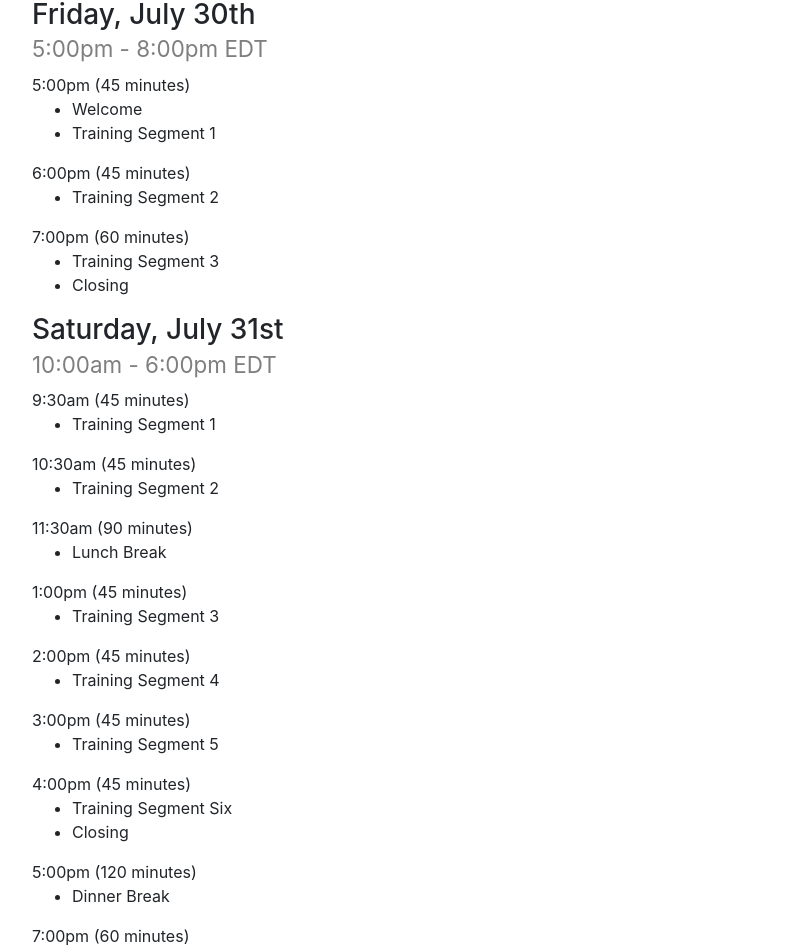
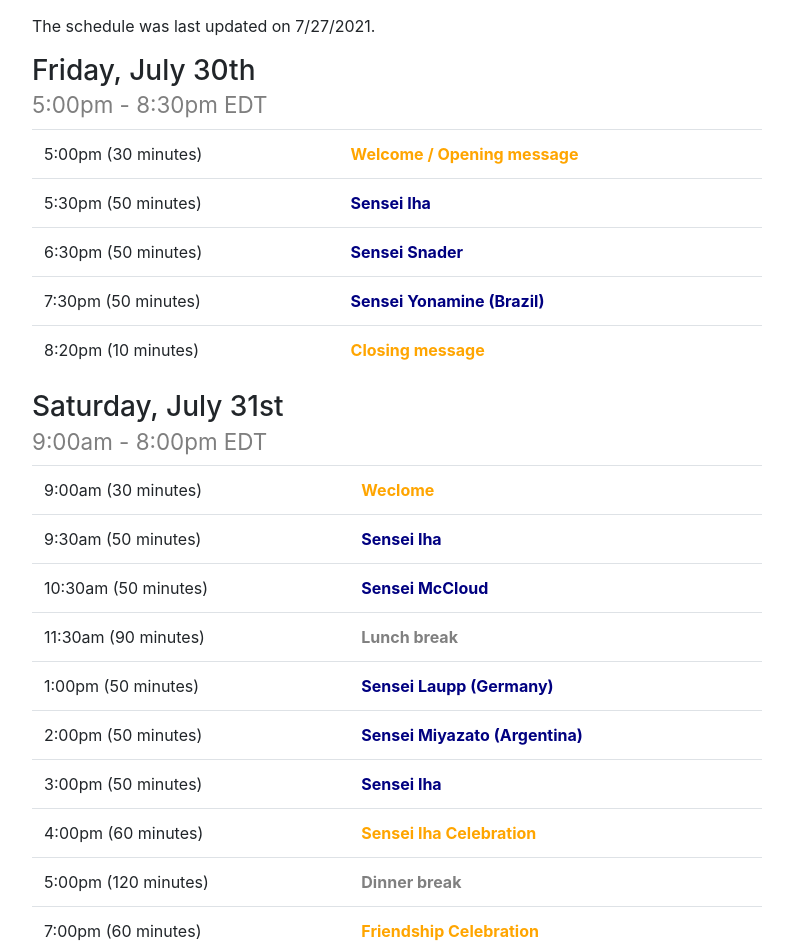
Before and after one commit to hendryau/ihadojo.com, an Angular app: page /nts in a window 1280 px wide. Shown: the part 2231-3182 px from the top of the page, without its empty margins (243-1036 px from the left). Built offline with nearby package versions, Linux system fonts and the light colour scheme.

Commit message:
nts updates

```diff
--- a/src/app/event/events.ts
+++ b/src/app/event/events.ts
@@ -223,8 +223,8 @@ export const EVENTS: IhaEvent[] = [
     endDate: "2021-07-31T19:00:00",
     content: `
       <p>
-        <b>Friday, July 30</b> (5 pm - 7 pm, EDT)<br/>
-        <b>Saturday, July 31</b> (9:30 am - 7 pm, EDT)
+        <b>Friday, July 30</b> (5:00pm - 8:30pm, EDT)<br/>
+        <b>Saturday, July 31</b> (9:30am - 8:00pm, EDT)
       </p>
       <p>More information <a href="/nts">here.</a></p>
     `
--- a/src/app/pages/association/dojos.ts
+++ b/src/app/pages/association/dojos.ts
@@ -40,7 +40,6 @@ export const DOJOS: IhaDojo[] = [
     name: "Original Okinawa Karate Shidokan Detroit",
     address: "4980 Pond Circle West, West Bloomfield, MI 48323 USA",
     phone: "(248) 225-7172",
-    url: "mendersdojo.com",
     http: "https://",
     email: "robertmenders@sbcglobal.net",
     location: {
@@ -74,8 +73,6 @@ export const DOJOS: IhaDojo[] = [
     ],
     name: "Shidokan Rockland",
     phone: "(201) 341-9682",
-    http: "https://",
-    url: "jccrockland.org/fitness_class/shidokan-karate",
     email: "shidokanrockland@gmail.com",
   },
   {
@@ -84,7 +81,7 @@ export const DOJOS: IhaDojo[] = [
     name: "Virginia Okinawan Karate Dojo",
     address: "6416 Grovedale Dr., #302-B Alexandria, VA 22310",
     http: "https://",
-    url: "virginiadojo.com",
+    url: "alexandriakaratedojo.com",
     email: "robertoshidokan@gmail.com",
     location: {
       lat: 38.7773926,
@@ -212,7 +209,6 @@ export const DOJOS: IhaDojo[] = [
     address: "1195 Rochester Road, Suite K, Troy, MI 48098 USA",
     phone: "(248) 852-8810",
     http: "https://",
-    url: "clawsonkarate.com",
     email: "okidorh@wowway.com",
     location: {
       lat: 42.533077,
@@ -331,8 +327,8 @@ export const DOJOS: IhaDojo[] = [
   },
 
   {
-    type: "fukushibu",
-    instructors: [{"name": "Ray Purugganan", "rank": "4th Dan"}],
+    type: "shibu",
+    instructors: [{"name": "Ray Purugganan", "rank": "5th Dan"}],
     name: "Kenai Shidokan",
     phone: "(907) 252-7640",
     http: "https://",
@@ -377,14 +373,6 @@ export const DOJOS: IhaDojo[] = [
 
   {
     type: "fukushibu",
-    instructors: [{"name": "Judith M. Knupp", "rank": "2nd Dan"}],
-    name: "Atlanta Family Karate, LLC",
-    address: "1756 Yellow Creek Rd, Ball Ground, GA 30107"
-    // TODO location
-  },
-
-  {
-    type: "fukushibu",
     instructors: [{"name": "Yishay Haspel", "rank": "2nd Dan"}],
     name: "Shidokan Tel Aviv",
     address: "Hagefen 8 Ramat Gan, 52546, Israel",
--- a/src/app/pages/nts/nts-page.component.ts
+++ b/src/app/pages/nts/nts-page.component.ts
@@ -2,6 +2,11 @@ import {ChangeDetectionStrategy, Component} from "@angular/core";
 
 @Component({
   changeDetection: ChangeDetectionStrategy.OnPush,
+  styles: [`
+    .gra { color: grey; font-weight: bold }
+    .blu { color: navy; font-weight: bold }
+    .ora { color: orange; font-weight: bold }
+  `],
   template: `
     <iha-section [hType]="'h1'" [title]="'National Training Seminar'">
       <img src="assets/events/2021/wide.jpg" class="w-100 mb-3">
@@ -30,64 +35,87 @@ import {ChangeDetectionStrategy, Component} from "@angular/core";
         <p><b>Canadian Orders:</b> Contact Sensei Fortunato Restagno (<a href="mailto:fortun@rogers.com">fortun@rogers.com</a>) from the Grand River Karate dojo to find out about purchasing shirts with reduced shipping and no customs fees for Canada.</p>
         </iha-section>
         <iha-section [title]="'Keynote Instructors'" [hType]="'h2'">
-          <p>Keynote sessions will feature Seikichi Iha, Hanshi, 10th Dan, Beikoku Shidokan Karatedo and other esteemed Shidokan karate teachers. Breakout training sessions will be provided by Senior Instructors from Beikoku Shidokan Association dojos.</p>
+        <div><b>Seikichi Iha, 10th Dan</b>, Beikoku Shidokan Karatedo</div>
+        <div><b>Masatoshi Miyazato, 10th Dan</b>, Karatedo Miyazato Okinawa Shorinryu Shidokan Argentina</div>
+        <div><b>Joachim Laupp, 9th Dan</b>, Okinawa Shorinryu Shidokan Karatedo Germany</div>
+        <div><b>Marcelo Yonamine, 7th Dan</b>, Shidokan Brasil</div>
+        <div><b>Mark McCloud, 8th Dan</b>, Beikoku Shidokan Karatedo</div>
+        <div><b>Paul Snader, 8th Dan</b>, Beikoku Shidokan Karatedo</div>
+        <br/>
         </iha-section>
         <iha-section [title]="'Schedule'" [hType]="'h2'">
-          <p>The schedule was last updated on 5/21/2021. More details will be added as the date of the event approaches.</p>
-          <iha-section [title]="'Friday, July 30th'" [subTitle]="'5:00pm - 8:00pm EDT'" [hType]="'h3'">
-            5:00pm (45 minutes)
-            <ul>
-              <li>Welcome</li>
-              <li>Training Segment 1</li>
-            </ul>
-            6:00pm (45 minutes)
-            <ul>
-              <li>Training Segment 2</li>
-            </ul>
-            7:00pm (60 minutes)
-            <ul>
-              <li>Training Segment 3</li>
-              <li>Closing</li>
-            </ul>
+          <p>The schedule was last updated on 7/27/2021.</p>
+          <iha-section [title]="'Friday, July 30th'" [subTitle]="'5:00pm - 8:30pm EDT'" [hType]="'h3'">
+            <table class="table">
+              <tbody>
+                <tr>
+                  <td>5:00pm (30 minutes)</td>
+                  <td class="ora">Welcome / Opening message</td>
+                </tr>
+                <tr>
+                  <td>5:30pm (50 minutes)</td>
+                  <td class="blu">Sensei Iha</td>
+                </tr>
+                <tr>
+                  <td>6:30pm (50 minutes)</td>
+                  <td class="blu">Sensei Snader</td>
+                </tr>
+                <tr>
+                  <td>7:30pm (50 minutes)</td>
+                  <td class="blu">Sensei Yonamine (Brazil)</td>
+                </tr>
+                <tr>
+                  <td>8:20pm (10 minutes)</td>
+                  <td class="ora">Closing message</td>
+                </tr>
+              </tbody>
+            </table>
           </iha-section>
-          <iha-section [title]="'Saturday, July 31st'" [subTitle]="'10:00am - 6:00pm EDT'" [hType]="'h3'">
-            9:30am (45 minutes)
-            <ul>
-              <li>Training Segment 1</li>
-            </ul>
-            10:30am (45 minutes)
-            <ul>
-              <li>Training Segment 2</li>
-            </ul>
-            11:30am (90 minutes)
-            <ul>
-              <li>Lunch Break</li>
-            </ul>
-            1:00pm (45 minutes)
-            <ul>
-              <li>Training Segment 3</li>
-            </ul>
-            2:00pm (45 minutes)
-            <ul>
-              <li>Training Segment 4</li>
-            </ul>
-            3:00pm (45 minutes)
-            <ul>
-              <li>Training Segment 5</li>
-            </ul>
-            4:00pm (45 minutes)
-            <ul>
-              <li>Training Segment Six</li>
-              <li>Closing</li>
-            </ul>
-            5:00pm (120 minutes)
-            <ul>
-              <li>Dinner Break</li>
-            </ul>
-            7:00pm (60 minutes)
-            <ul>
-              <li>Freindship Celebration! (Social time with breakout rooms</li>
-            </ul>
+          <iha-section [title]="'Saturday, July 31st'" [subTitle]="'9:00am - 8:00pm EDT'" [hType]="'h3'">
+          <table class="table">
+              <tbody>
+                <tr>
+                  <td>9:00am (30 minutes)</td>
+                  <td class="ora">Weclome</td>
+                </tr>
+                <tr>
+                  <td>9:30am (50 minutes)</td>
+                  <td class="blu">Sensei Iha</td>
+                </tr>
+                <tr>
+                  <td>10:30am (50 minutes)</td>
+                  <td class="blu">Sensei McCloud</td>
+                </tr>
+                <tr>
+                  <td>11:30am (90 minutes)</td>
+                  <td class="gra">Lunch break</td>
+                </tr>
+                <tr>
+                  <td>1:00pm (50 minutes)</td>
+                  <td class="blu">Sensei Laupp (Germany)</td>
+                </tr>
+                <tr>
+                  <td>2:00pm (50 minutes)</td>
+                  <td class="blu">Sensei Miyazato (Argentina)</td>
+                </tr>
+                <tr>
+                  <td>3:00pm (50 minutes)</td>
+                  <td class="blu">Sensei Iha</td>
+                </tr>
+                <tr>
+                  <td>4:00pm (60 minutes)</td>
+                  <td class="ora">Sensei Iha Celebration</td>
+                </tr>
+                <tr>
+                  <td>5:00pm (120 minutes)</td>
+                  <td class="gra">Dinner break</td>
+                </tr>
+                <tr>
+                  <td>7:00pm (60 minutes)</td>
+                  <td class="ora">Friendship Celebration</td>
+                </tr>
+              </tbody>
+            </table>
           </iha-section>
         </iha-section>
         <div class="text-center">
```
